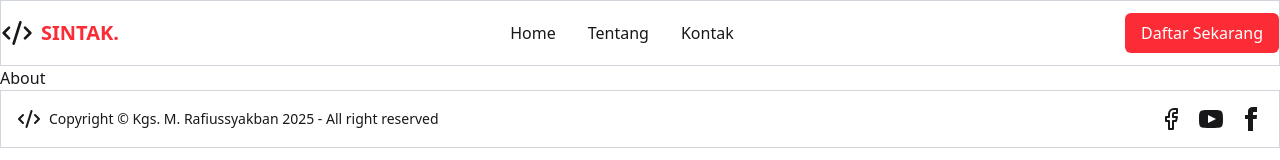
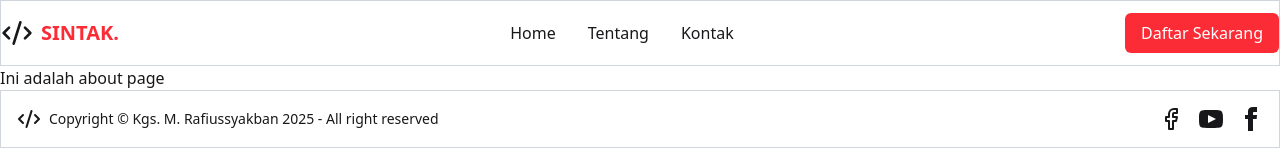
Before and after one commit to zelia2311/latihan-sintak-nizel, a React (Vite) app: page /about in a window 1280 px wide. Shown: the top 160 px of the page. Built offline with nearby package versions, Linux system fonts and the light colour scheme.

Commit message:
update AboutPage title to include Indonesian translation

```diff
--- a/src/pages/AboutPage.jsx
+++ b/src/pages/AboutPage.jsx
@@ -7,7 +7,7 @@ function AboutPage() {
     <div>
         <NavBar />
 
-        <h1>About</h1>
+        <h1>Ini adalah about page</h1>
 
         <Footer />
     </div>
```
